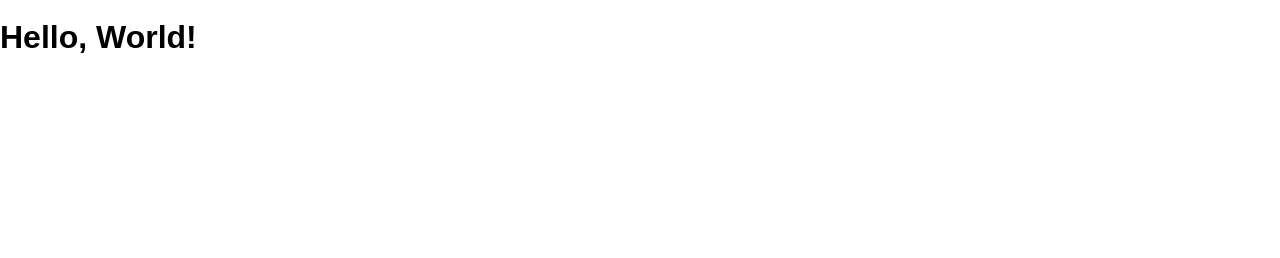
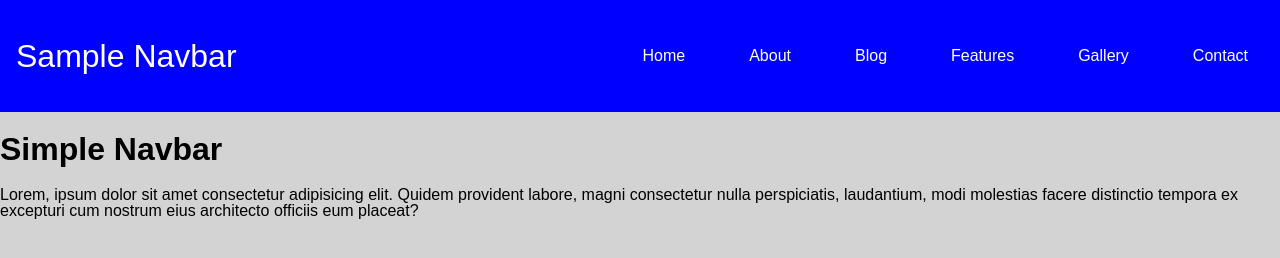
Before and after one commit to uncrownedthrone/ic-simple-nav, a website: page public/index.html in a window 1280 px wide. Drawn offline with Linux system fonts and the light colour scheme.

Commit message:
version one

```diff
--- a/public/index.html
+++ b/public/index.html
@@ -1,13 +1,32 @@
 <!DOCTYPE html>
 <html>
-  <head lang="en">
-    <meta charset="UTF-8">
-    <meta name="viewport" content="width=device-width, initial-scale=1">
-    <title>Simple Nav</title>
-    <link rel="shortcut icon" href="/favicon.ico">
-    <link rel="stylesheet" href="/screen.css">
-  </head>
-  <body>
-    <h1 class='hello-world'>Hello, World!</h1>
-  </body>
+	<head lang="en">
+		<meta charset="UTF-8" />
+		<meta name="viewport" content="width=device-width, initial-scale=1" />
+		<title>Simple Nav</title>
+		<link rel="shortcut icon" href="/favicon.ico" />
+		<link rel="stylesheet" href="/screen.css" />
+	</head>
+	<body>
+		<main>
+			<nav>
+				<header>Sample Navbar</header>
+				<ul>
+					<li>Home</li>
+					<li>About</li>
+					<li>Blog</li>
+					<li>Features</li>
+					<li>Gallery</li>
+					<li>Contact</li>
+				</ul>
+			</nav>
+			<h1>Simple Navbar</h1>
+			<p>
+				Lorem, ipsum dolor sit amet consectetur adipisicing elit. Quidem
+				provident labore, magni consectetur nulla perspiciatis, laudantium, modi
+				molestias facere distinctio tempora ex excepturi cum nostrum eius
+				architecto officiis eum placeat?
+			</p>
+		</main>
+	</body>
 </html>
--- a/public/screen.css
+++ b/public/screen.css
@@ -1,12 +1,39 @@
 :root {
-  font: 16px / 1 sans-serif;
+	font: 16px / 1 sans-serif;
 }
 
 html {
-  height: 100%;
+	height: 100%;
 }
 
 body {
-  margin: 0;
-  min-height: 100%;
+	margin: 0;
+	min-height: 100%;
+	background-color: lightgray;
 }
+
+nav {
+	background-color: blue;
+	color: white;
+	display: flex;
+	justify-content: space-between;
+	align-items: center;
+}
+
+ul {
+	display: flex;
+	list-style: none;
+}
+
+li {
+	padding: 2rem;
+}
+
+header {
+	padding: 1rem;
+	font-size: 2rem;
+}
+
+main {
+	font-sze: 1.25rem;
+}
```
